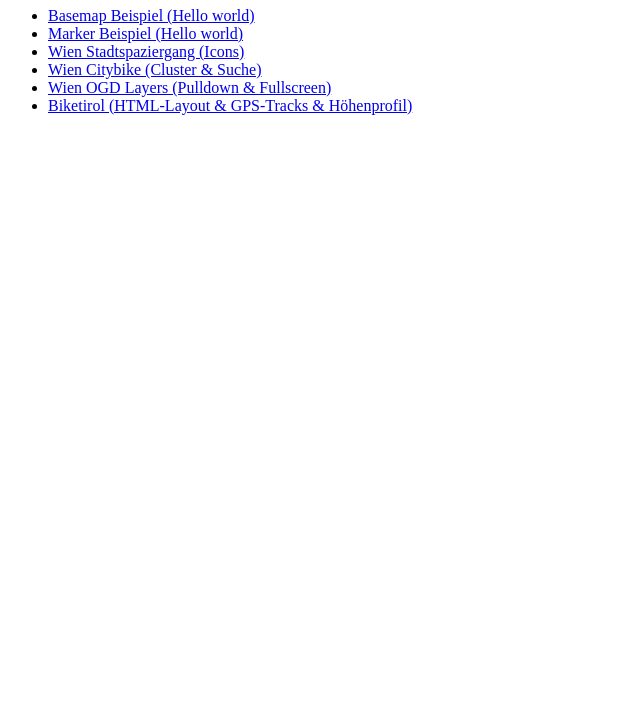
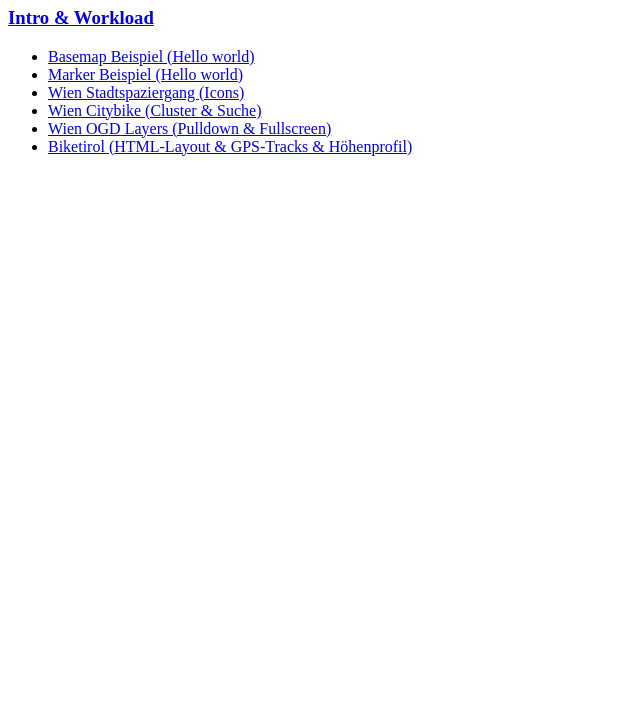
Before and after one commit to webmapping18s/webmapping18s.github.io, a plain HTML site: page index.html in a window 1280 px wide. Shown: the part 73-800 px from the top of the page, without its empty margins (0-640 px from the left). Drawn offline with Linux system fonts and the light colour scheme.

Commit message:
add links to course materials at yearly course index pages

```diff
--- a/index.html
+++ b/index.html
@@ -8,6 +8,7 @@
 </head>
 <body>
   <h1>Leaflet Code-Beispiele 2018</h1>
+  <h3><a href="https://github.com/webmapping/webmapping.github.io/tree/master/2018/course">Intro &amp; Workload</a></h3>
   <ul>
     <li><a href="basemap.html">Basemap Beispiel (Hello world)</a></li>
     <li><a href="marker.html">Marker Beispiel (Hello world)</a></li>
```
